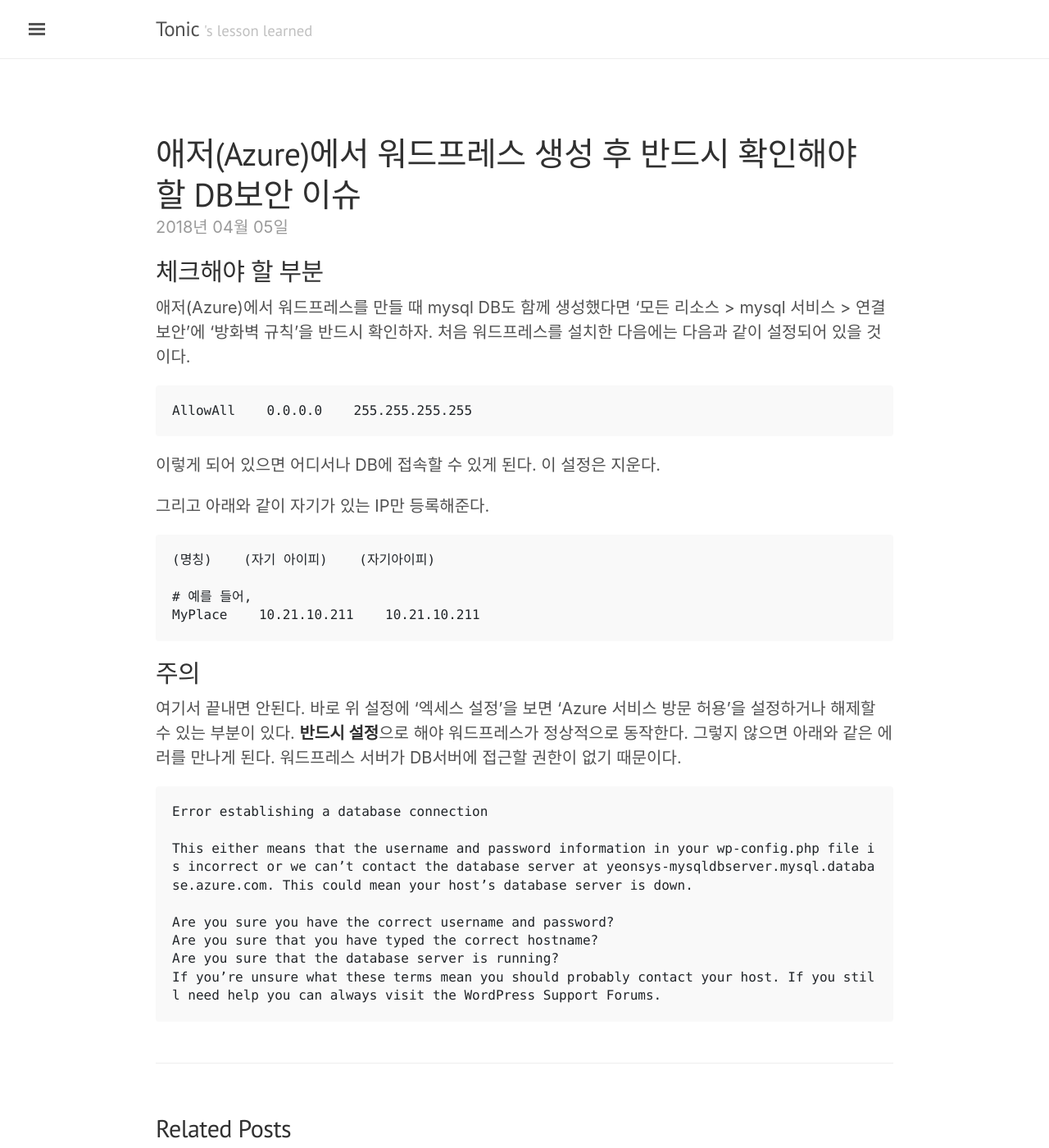
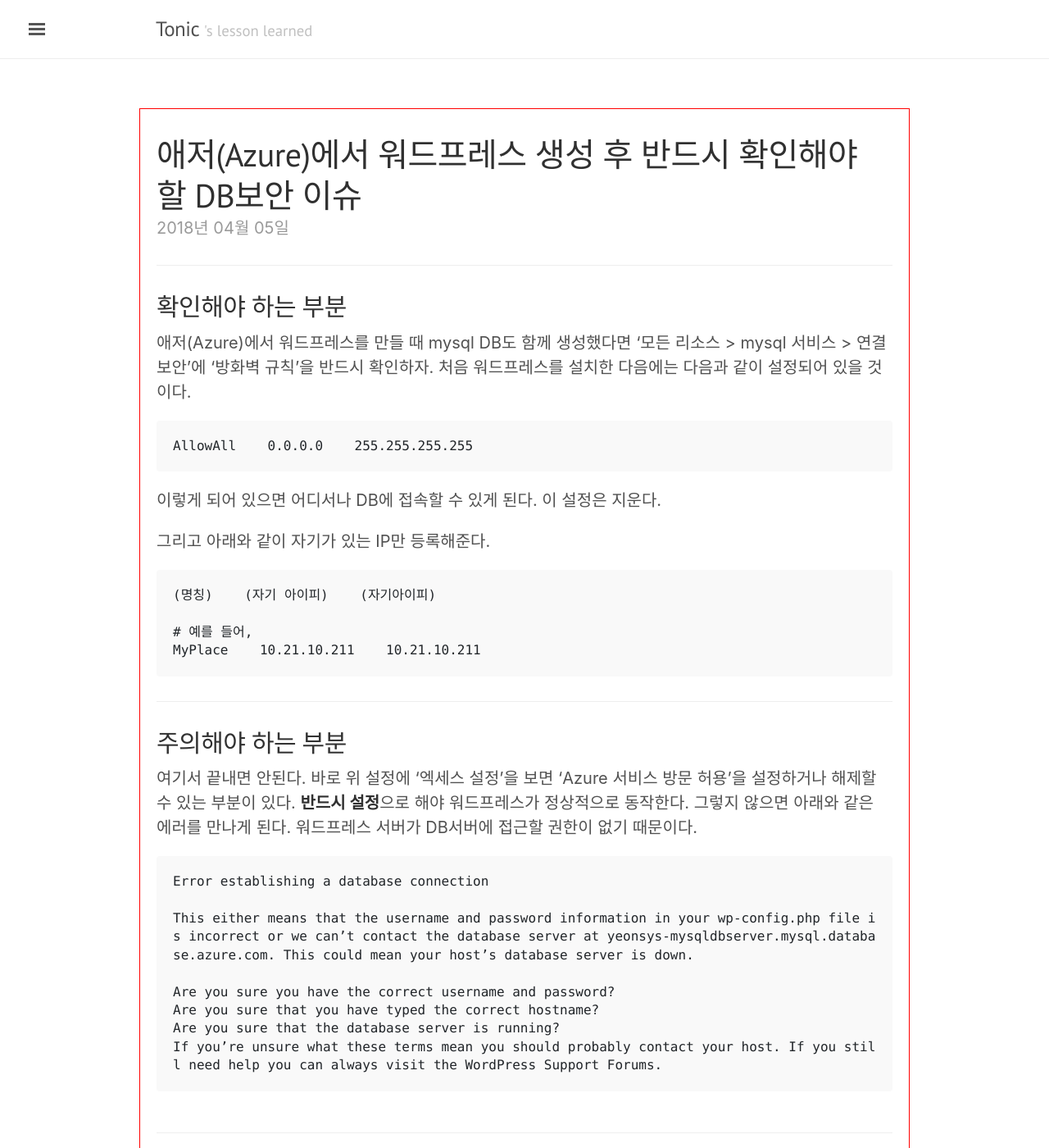
Before and after one commit to jwkcp/jwkcp.github.com, a Jekyll site: the page built from _posts/2018-04-05-must-check-wordpress-security-issue-in-azure.md, in a window 1280 px wide and 1400 px high. Shown: the whole window at 82% size. Built offline with Jekyll 4.4.1, drawn with Linux system fonts in a browser that asks for light colours; nearby versions of some CDN libraries; comment, search, counter and statistics services are not loaded.

Commit message:
가로줄 추가

```diff
--- a/_layouts/default.html
+++ b/_layouts/default.html
@@ -20,7 +20,7 @@
         </div>
       </div>
 
-      <div class="container content">
+      <div class="container content" style="border: 1px red solid;">
         {{ content }}
       </div>
     </div>
--- a/_posts/2018-04-05-must-check-wordpress-security-issue-in-azure.md
+++ b/_posts/2018-04-05-must-check-wordpress-security-issue-in-azure.md
@@ -5,7 +5,9 @@
 comments: true
 ---
 
-## 체크해야 할 부분
+---
+
+## 확인해야 하는 부분
 애저(Azure)에서 워드프레스를 만들 때 mysql DB도 함께 생성했다면 '모든 리소스 > mysql 서비스 > 연결 보안'에 '방화벽 규칙'을 반드시 확인하자. 처음 워드프레스를 설치한 다음에는 다음과 같이 설정되어 있을 것이다.
 ~~~
 AllowAll    0.0.0.0    255.255.255.255
@@ -20,7 +22,9 @@
 MyPlace    10.21.10.211    10.21.10.211
 ~~~
 
-## 주의
+---
+
+## 주의해야 하는 부분
 여기서 끝내면 안된다. 바로 위 설정에 '엑세스 설정'을 보면 'Azure 서비스 방문 허용'을 설정하거나 해제할 수 있는 부분이 있다. **반드시 설정**으로 해야 워드프레스가 정상적으로 동작한다. 그렇지 않으면 아래와 같은 에러를 만나게 된다. 워드프레스 서버가 DB서버에 접근할 권한이 없기 때문이다.
 
 ~~~
```
